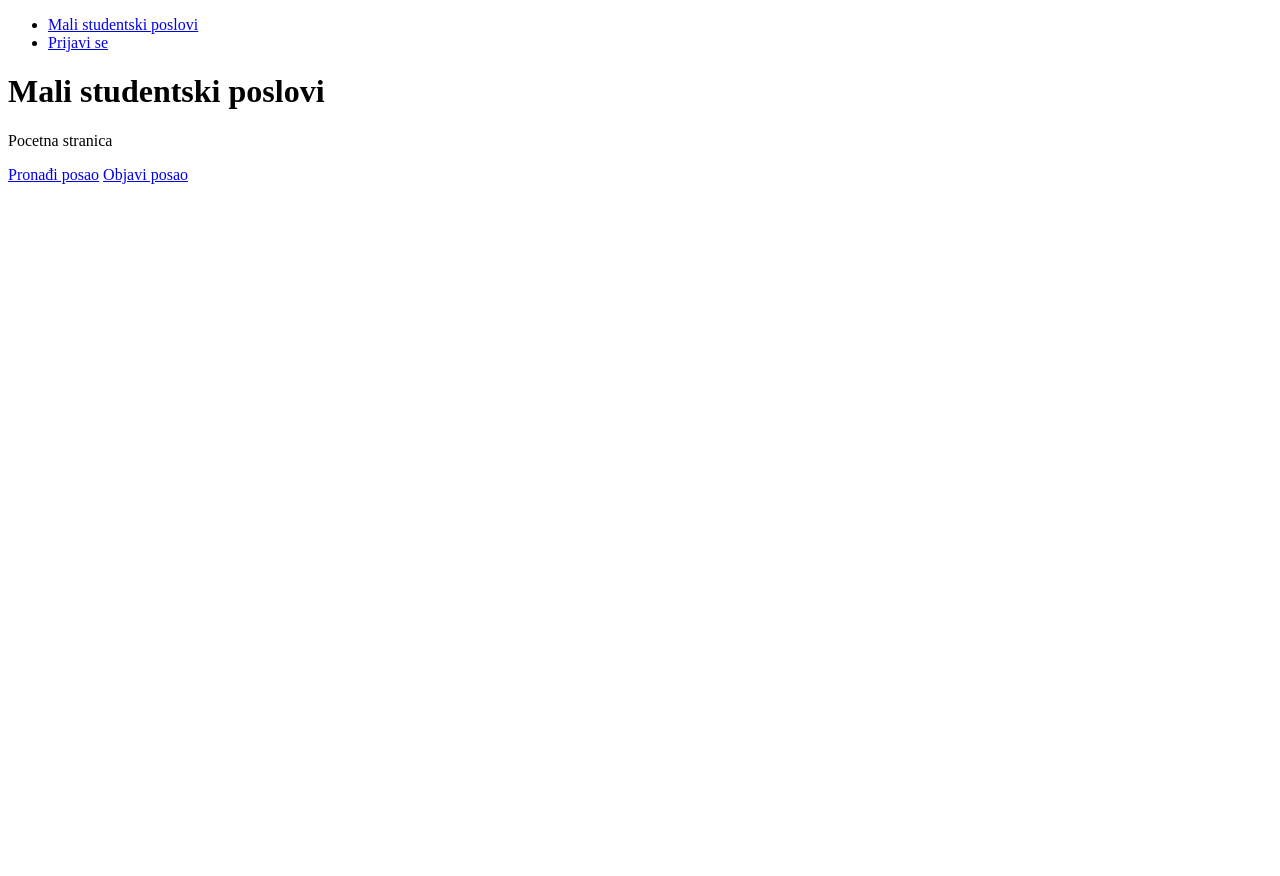
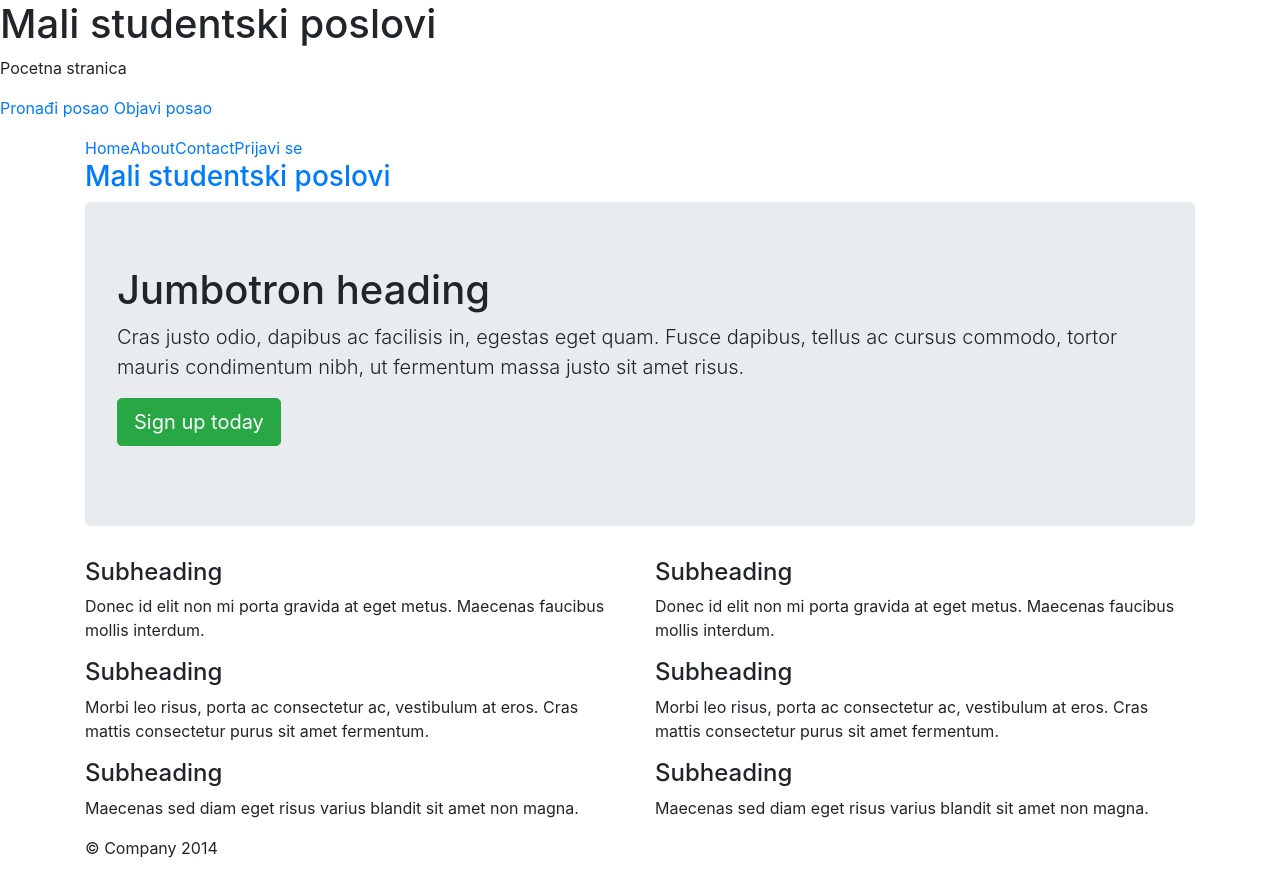
Before and after one commit to gognjen/mastupo-project, a Django app: page / in a window 1280 px wide. Before the commit the page ends 184 px from the top, so only its background shows below. Run offline with Django 3.2, Linux system fonts and the light colour scheme; parts of the project's set-up code (start-up, migrations or seed data) failed here and were passed over; some libraries are stand-ins or nearby versions.

Commit message:
added bootstrap layout

```diff
--- a/templates/base.html
+++ b/templates/base.html
@@ -1,17 +1,89 @@
 <!DOCTYPE html>
 {% load static %}
 <html lang="en">
+  <head>
+    <meta charset="utf-8">
+    <meta http-equiv="X-UA-Compatible" content="IE=edge">
+    <meta name="viewport" content="width=device-width, initial-scale=1">
+    <meta name="description" content="">
+    <meta name="author" content="">
+    <link rel="icon" href="../../favicon.ico">
+
+    <title>Mali studentski poslovi</title>
+
+    <!-- Bootstrap core CSS -->
+    <link href="../../dist/css/bootstrap.min.css" rel="stylesheet">
+
+    <!-- Custom styles for this template -->
+    <link href="jumbotron-narrow.css" rel="stylesheet">
+
+    <!-- IE10 viewport hack for Surface/desktop Windows 8 bug -->
+    <script src="../../assets/js/ie10-viewport-bug-workaround.js"></script>
+
+    <!-- HTML5 shim and Respond.js IE8 support of HTML5 elements and media queries -->
+    <!--[if lt IE 9]>
+      <script src="https://oss.maxcdn.com/html5shiv/3.7.2/html5shiv.min.js"></script>
+      <script src="https://oss.maxcdn.com/respond/1.4.2/respond.min.js"></script>
+    <![endif]-->
+  </head>
+
   <body>
-    <ul>
-      <li><a href="{% url "home" %}">Mali studentski poslovi</a></li>
-    {% if user.is_authenticated %}
-      Hello, {{ user.get_full_name }}
-      <li><a href="{% url 'account_logout' %}">Odjavi se</a></li>
-    {% else %}
-      <li><a href="{% url 'account_login' %}">Prijavi se</a></li>
-    {% endif %}
-    </ul>
     {% block content %}
     {% endblock %}
+    <div class="container">
+      <div class="header">
+        <ul class="nav nav-pills pull-right">
+          <li class="active"><a href="#">Home</a></li>
+          <li><a href="#">About</a></li>
+          <li><a href="#">Contact</a></li>
+          {% if user.is_authenticated %}
+          <li><a href="{% url 'account_logout' %}">Odjavi se</a></li>
+          {% else %}
+          <li><a href="{% url 'account_login' %}">Prijavi se</a></li>
+          {% endif %}
+        </ul>
+        <h3 class="text-muted"><a href="{% url "home" %}">Mali studentski poslovi</a></h3>
+      </div>
+
+      <div class="jumbotron">
+        <h1>Jumbotron heading</h1>
+        <p class="lead">Cras justo odio, dapibus ac facilisis in, egestas eget quam. Fusce dapibus, tellus ac cursus commodo, tortor mauris condimentum nibh, ut fermentum massa justo sit amet risus.</p>
+        <p><a class="btn btn-lg btn-success" href="#" role="button">Sign up today</a></p>
+      </div>
+
+      <div class="row marketing">
+        <div class="col-lg-6">
+          <h4>Subheading</h4>
+          <p>Donec id elit non mi porta gravida at eget metus. Maecenas faucibus mollis interdum.</p>
+
+          <h4>Subheading</h4>
+          <p>Morbi leo risus, porta ac consectetur ac, vestibulum at eros. Cras mattis consectetur purus sit amet fermentum.</p>
+
+          <h4>Subheading</h4>
+          <p>Maecenas sed diam eget risus varius blandit sit amet non magna.</p>
+        </div>
+
+        <div class="col-lg-6">
+          <h4>Subheading</h4>
+          <p>Donec id elit non mi porta gravida at eget metus. Maecenas faucibus mollis interdum.</p>
+
+          <h4>Subheading</h4>
+          <p>Morbi leo risus, porta ac consectetur ac, vestibulum at eros. Cras mattis consectetur purus sit amet fermentum.</p>
+
+          <h4>Subheading</h4>
+          <p>Maecenas sed diam eget risus varius blandit sit amet non magna.</p>
+        </div>
+      </div>
+
+      <div class="footer">
+        <p>&copy; Company 2014</p>
+      </div>
+
+    </div> <!-- /container -->
+
+
+    <!-- Bootstrap core JavaScript
+    ================================================== -->
+    <!-- Placed at the end of the document so the pages load faster -->
   </body>
 </html>
```
